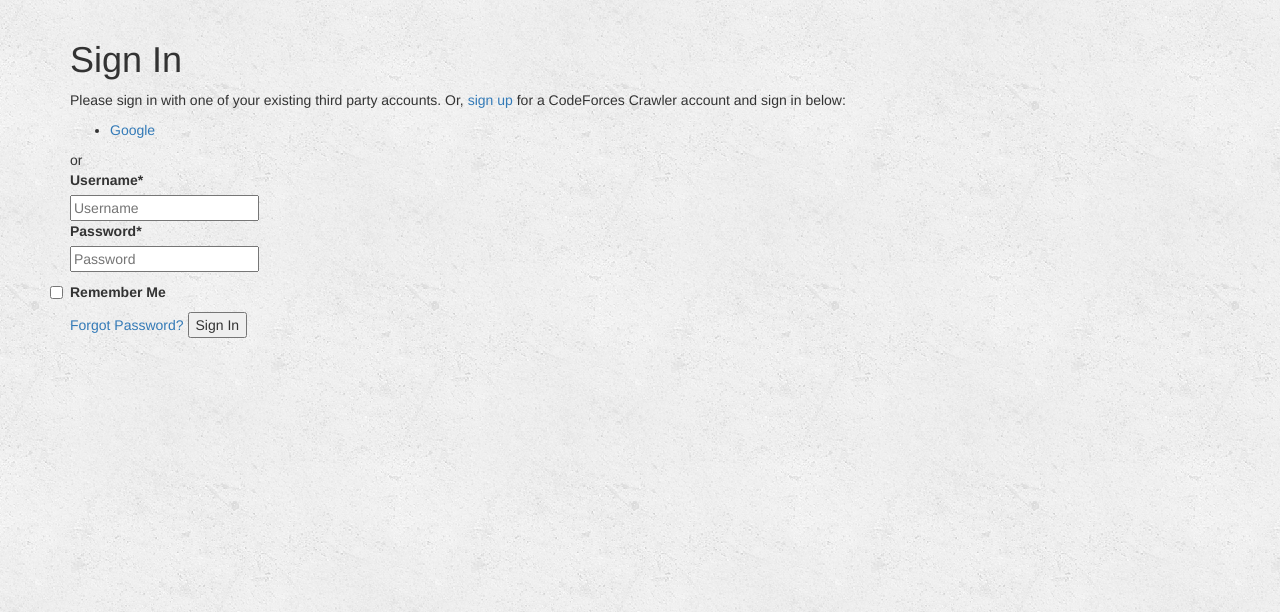
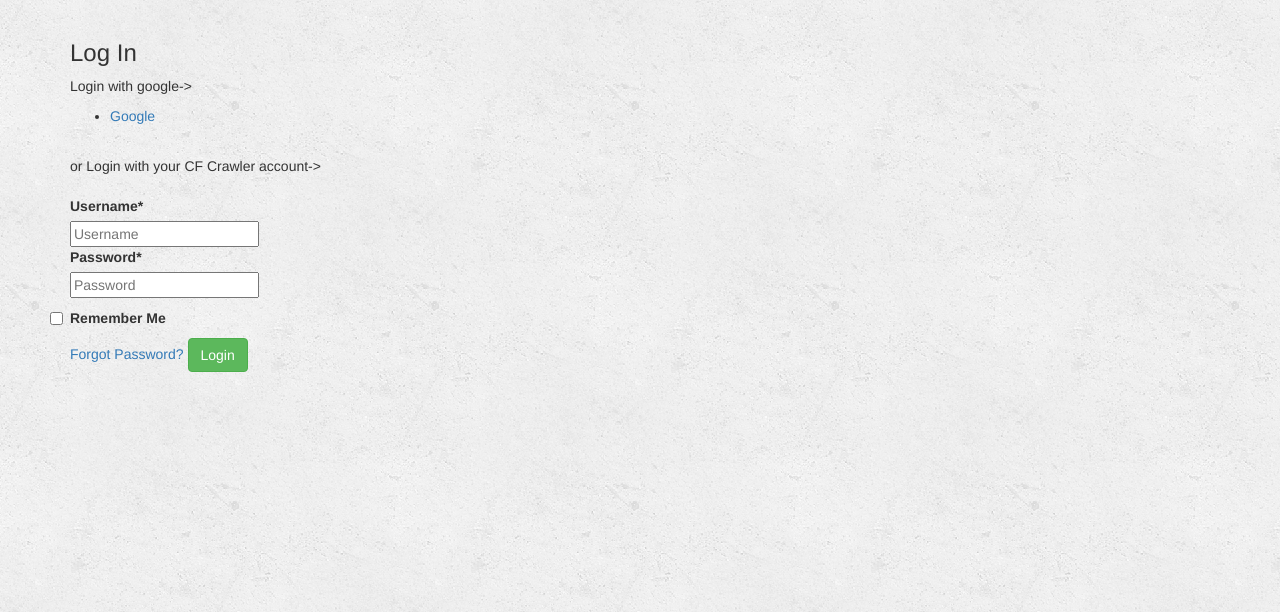
Before and after one commit to krtky123/CodeForces-Crawler, a Django app: page /accounts/login/ in a window 1280 px wide. Shown: the part 52-664 px from the top of the page. Run offline with Django 3.2, Linux system fonts and the light colour scheme; some libraries are stand-ins or nearby versions.

Commit message:
Update login.html

```diff
--- a/templates/account/login.html
+++ b/templates/account/login.html
@@ -1,30 +1,31 @@
-{% extends "account/base.html" %}
+{% extends "base.html" %}
 
 {% load i18n %}
 {% load account socialaccount %}
 {% load crispy_forms_tags %}
-{% block head_title %}{% trans "Sign In" %}{% endblock %}
+
+{% block title %}
+Login
+{% endblock %}
 
 {% block content %}
 
-<h1>{% trans "Sign In" %}</h1>
+<h3>Log In</h3>
 
 {% get_providers as socialaccount_providers %}
 
 {% if socialaccount_providers %}
-<p>{% blocktrans with site.name as site_name %}Please sign in with one
-of your existing third party accounts. Or, <a href="{{ signup_url }}">sign up</a>
-for a {{ site_name }} account and sign in below:{% endblocktrans %}</p>
+<p>Login with google-></p>
 
 <div class="socialaccount_ballot">
 
   <ul class="socialaccount_providers">
     {% include "socialaccount/snippets/provider_list.html" with process="login" %}
-  </ul>
+  </ul><br>
 
-  <div class="login-or">{% trans 'or' %}</div>
+  <div class="login-or">{% trans 'or Login with your CF Crawler account->' %}</div>
 
-</div>
+</div><br>
 
 {% include "socialaccount/snippets/login_extra.html" %}
 
@@ -40,7 +41,7 @@ for a {{ site_name }} account and sign in below:{% endblocktrans %}</p>
   <input type="hidden" name="{{ redirect_field_name }}" value="{{ redirect_field_value }}" />
   {% endif %}
   <a class="button secondaryAction" href="{% url 'account_reset_password' %}">{% trans "Forgot Password?" %}</a>
-  <button class="primaryAction" type="submit">{% trans "Sign In" %}</button>
+  <button class="btn btn-success" type="submit">{% trans "Login" %}</button>
 </form>
 
 {% endblock %}
```
